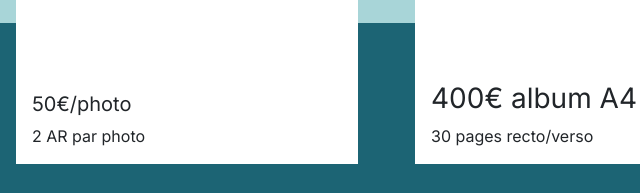
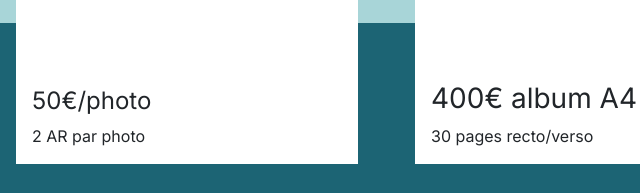
Before and after one commit to Weeskin/P09_-_Optimisez_le-referencement_d_un_site_de_photographe, a website: page index.html in a window 1280 px wide. Shown: the part 3361-3554 px from the top of the page, 453-1093 px from the left. Drawn offline with nearby package versions, Linux system fonts and the light colour scheme; files that its build step writes are made by us from their sources.

Commit message:
Mise à jour de niveau du prix des photos dans la section "service" du fichier index.html

```diff
--- a/index.html
+++ b/index.html
@@ -245,7 +245,7 @@
 							optimal pour vos publications</p>
 					</div>
 					<div class="service__price">
-						<h5>50€/photo</h5>
+						<h4>50€/photo</h4>
 						<span>2 AR par photo</span>
 					</div>
 				</article>
```
